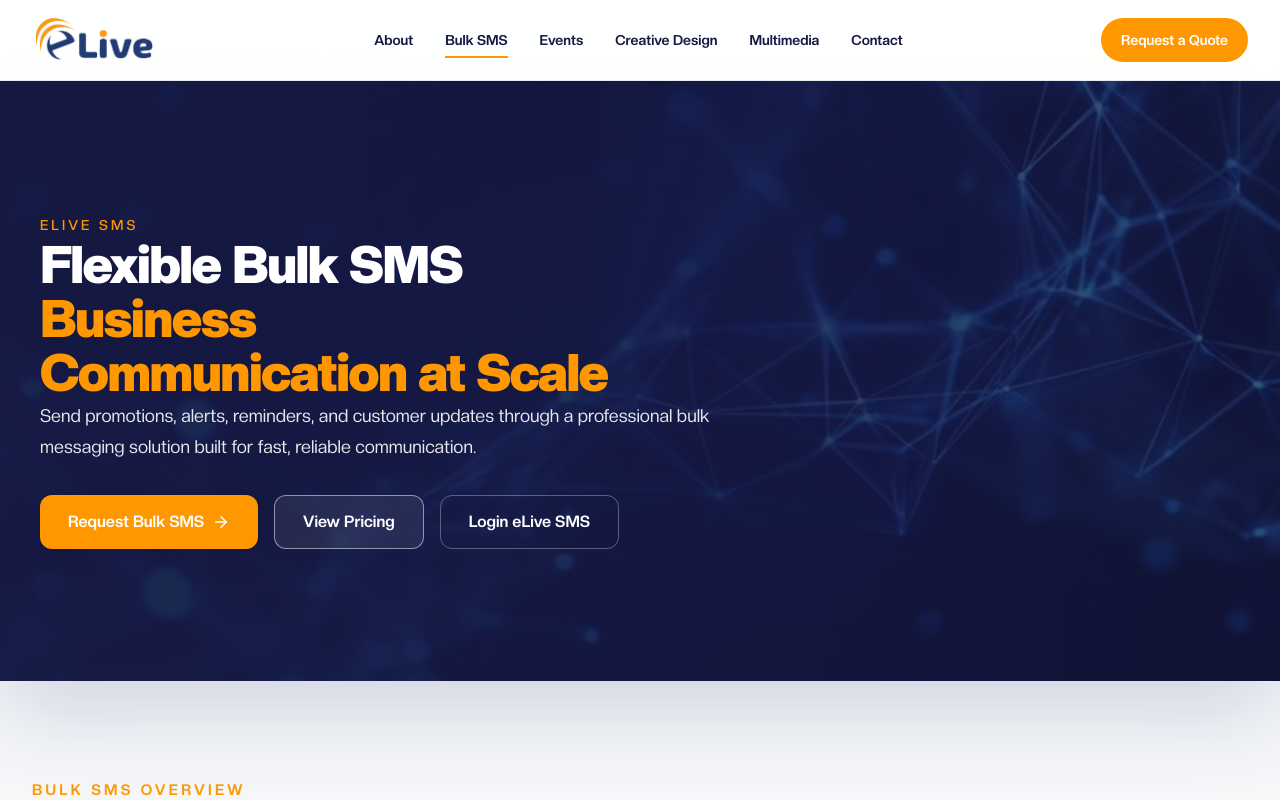
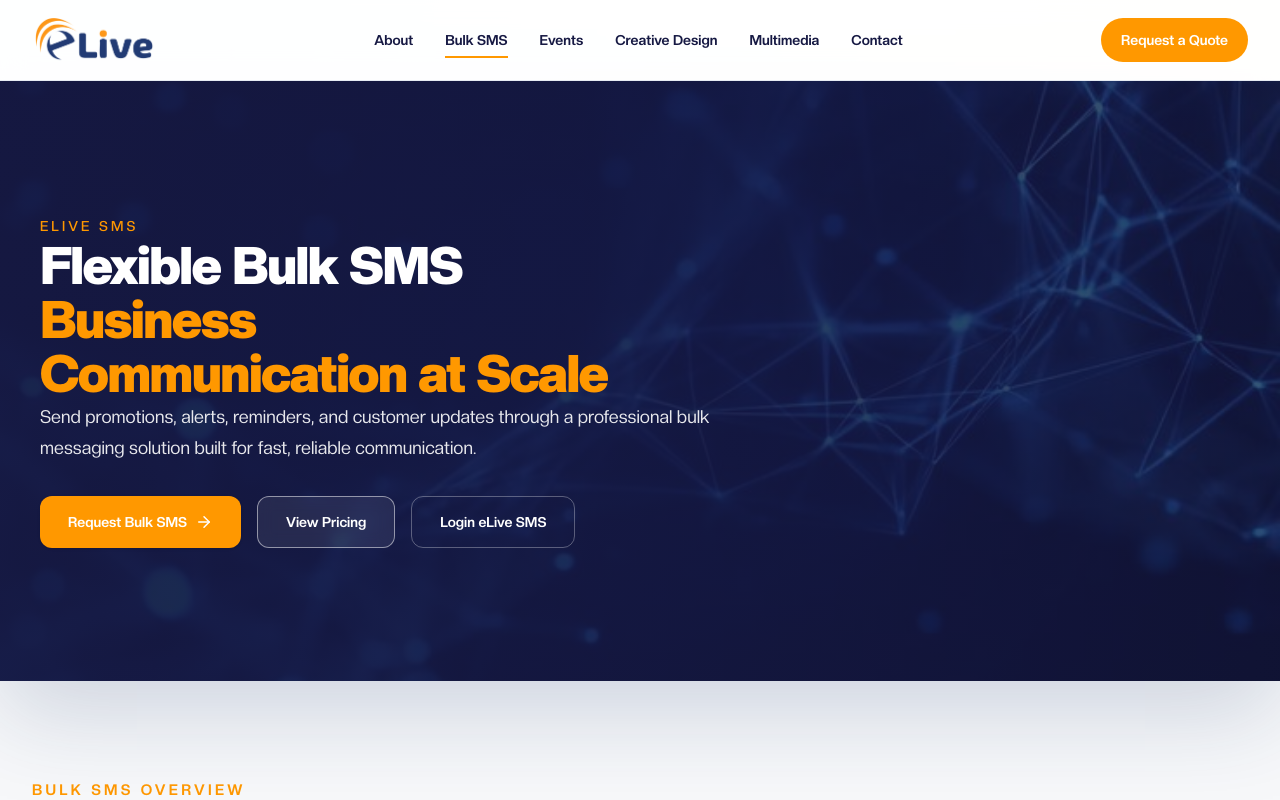
Before and after one commit to kite255/elive-website, a Next.js app: page /bulksms in a window 1280 px wide. Shown: the top 800 px of the page. Built offline with nearby package versions, Linux system fonts and the light colour scheme.

Commit message:
Standardize hero CTA sizing and style

```diff
--- a/app/bulksms/page.tsx
+++ b/app/bulksms/page.tsx
@@ -265,7 +265,7 @@ export default function BulkSmsPage() {
         >
           <Link
             href="/contact"
-            className="group inline-flex items-center gap-2 rounded-xl bg-[var(--color-elive-accent)] px-7 py-3.5 text-base font-semibold text-white shadow-sm transition-all duration-200 hover:bg-[var(--color-elive-accent-dark)]"
+            className="group inline-flex min-h-[52px] items-center gap-2 rounded-xl bg-[var(--color-elive-accent)] px-7 py-3 text-sm font-semibold text-white shadow-sm transition-all duration-200 hover:bg-[var(--color-elive-accent-dark)]"
           >
             <span className="text-white">Request Bulk SMS</span>
             <ArrowRight
@@ -276,7 +276,7 @@ export default function BulkSmsPage() {
 
           <Link
             href="#sms-pricing"
-            className="inline-flex items-center justify-center rounded-xl border border-white/50 bg-white/8 px-7 py-3.5 text-base font-semibold !text-white backdrop-blur-sm transition-all duration-200 hover:border-white hover:bg-white/14"
+            className="inline-flex min-h-[52px] items-center justify-center rounded-xl border border-white/50 bg-white/8 px-7 py-3 text-sm font-semibold !text-white backdrop-blur-sm transition-all duration-200 hover:border-white hover:bg-white/14"
           >
             View Pricing
           </Link>
@@ -285,7 +285,7 @@ export default function BulkSmsPage() {
   href="https://message.elive.co.tz/auth/login"
   target="_blank"
   rel="noopener noreferrer"
-  className="inline-flex items-center justify-center rounded-xl border border-white/30 px-7 py-3.5 text-base font-semibold !text-white transition-all duration-200 hover:border-white hover:bg-white/10"
+  className="inline-flex min-h-[52px] items-center justify-center rounded-xl border border-white/30 px-7 py-3 text-sm font-semibold !text-white transition-all duration-200 hover:border-white hover:bg-white/10"
 >
   Login eLive SMS
 </Link>
```
